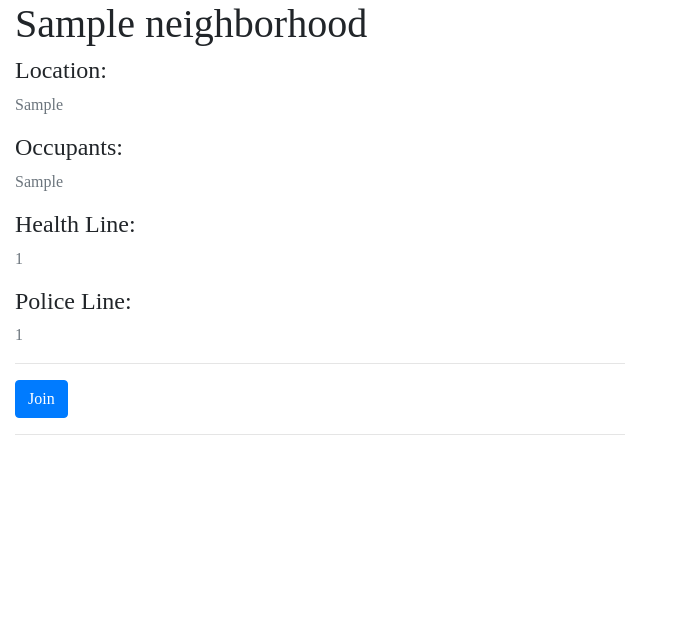
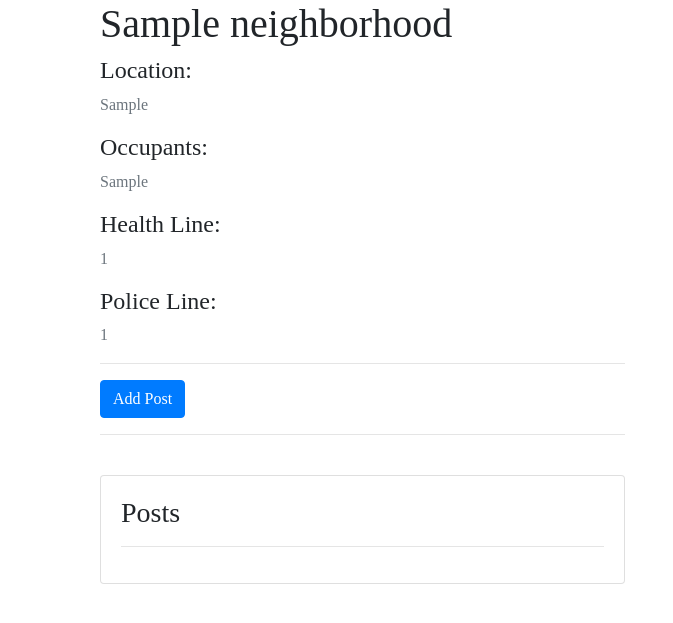
Before and after one commit to rose-okoth/django-four, a Django app: a page that uses main/templates/hood_detail.html in a window 1280 px wide. Shown: the part 76-699 px from the top of the page, without its empty margins (0-673 px from the left). Run offline with Django 3.2, Linux system fonts and the light colour scheme; tables that the repository leaves empty hold one stand-in row (values such as "Sample post"); some libraries are stand-ins or nearby versions; some web fonts are replaced.

Commit message:
fixed posts bug

```diff
--- a/main/forms.py
+++ b/main/forms.py
@@ -22,4 +22,4 @@ class ProfileUpdateForm(forms.ModelForm):
 class PostForm(forms.ModelForm):
     class Meta:
         model = Post
-        fields = ['title', 'post', 'date', 'user', 'hood']
+        fields = ['title', 'post', 'user', 'hood']
--- a/main/templates/hood.html
+++ b/main/templates/hood.html
@@ -19,6 +19,7 @@
                     <br\><br\><br\><br\>
 
                     <h3>{{ obj.name }}</h3>
+
                     <p>Location:
                         {{ obj.location }}</p>
                     <p>Occupants:
--- a/main/templates/hood_detail.html
+++ b/main/templates/hood_detail.html
@@ -5,6 +5,7 @@
 {% endblock %}
 
 {% block content %}
+<div class="container">
 <div class='col-sm-6 col-sm-offset-3'>
     <br\><br\><br\><br\>
     <h1>{{instance.name}}</h1>
@@ -34,10 +35,32 @@
 
             <hr/>
 
-        <a href="{%url 'main:post'%}" class="btn btn-primary">Join</a>
+        <a href="{% url 'main:post' instance.slug %}" class="btn btn-primary">Add Post</a>
 
     <hr/>
     <br/>
 
+    <div class="card">
+        <div class="card-body">
+        <h3>Posts</h3>
+           <ul>
+               {% for post in posts %}
+               <br/>
+
+                    <li>By: {{ post.user.user.username }}</li>
+                    <br/>
+                    <li>Title: {{ post.title }}</li>
+                    <br/>
+                    <li>Post: {{ post.post }}</li>
+                    <br/>
+                    <li>Date: {{ post.date }}</li>
+                    <hr/>
+
+               {% endfor %}
+           </ul>
+           <hr/>
+        </div>
+    </div>
+</div>
 </div>
 {% endblock %}
--- a/main/templates/post.html
+++ b/main/templates/post.html
@@ -12,7 +12,7 @@
             <form action="" enctype="multipart/form-data" method="POST">
                 {% csrf_token %}
                 {% bootstrap_form form %}
-                <input type = 'submit' class='btn btn-default' value='Post'/>
+                <input type = 'submit' class='btn btn-primary' value='Post'/>
             </form>
         </div>
     </div>
--- a/main/urls.py
+++ b/main/urls.py
@@ -8,7 +8,7 @@ urlpatterns = [
     path('hoods', views.hood, name="hoods"),
     path('create', views.new_hood, name='create'),
     path('profile', views.user_profile, name='profile'),
-    path('post', views.create_post, name='post'),
+    re_path(r'^(?P<slug>[\w-]+)/post/$', views.create_post, name='post'),
     re_path(r'^(?P<slug>[\w-]+)/detail/$', views.neighborhood_detail, name='detail'),
 
 ]
--- a/main/views.py
+++ b/main/views.py
@@ -73,27 +73,25 @@ def user_profile(request):
 
     return render(request, 'profile.html', context)
 
-def create_post(request, hood_id):
+def create_post(request, slug=None):
     '''
-    Function for user to create a neighborhood post
+    A function for adding posts
+
     '''
-    hood = NeighbourHood.objects.get(id=hood_id)
-
+    hood = Neighborhood.objects.get(slug=slug)
     if request.method == 'POST':
-        form = PostForm(request.POST)
+        form = PostForm(request.POST or None)
         if form.is_valid():
             post = form.save(commit=False)
+            post.user = request.user.profile
             post.hood = hood
-            post.user = request.user.profile
             post.save()
             messages.success(request, "Post Successfully Created!")
-            return redirect('single-hood', hood.id)
+            return redirect('main:detail', slug)
+    else:
+        form = PostForm
 
-    context = {
-        'form': PostForm()
-        }
-
-    return render(request, 'post.html', context)
+    return render(request,'post.html', {'form': form, 'hood': hood})
 
 def neighborhood_detail(request,slug=None):
     '''
```
